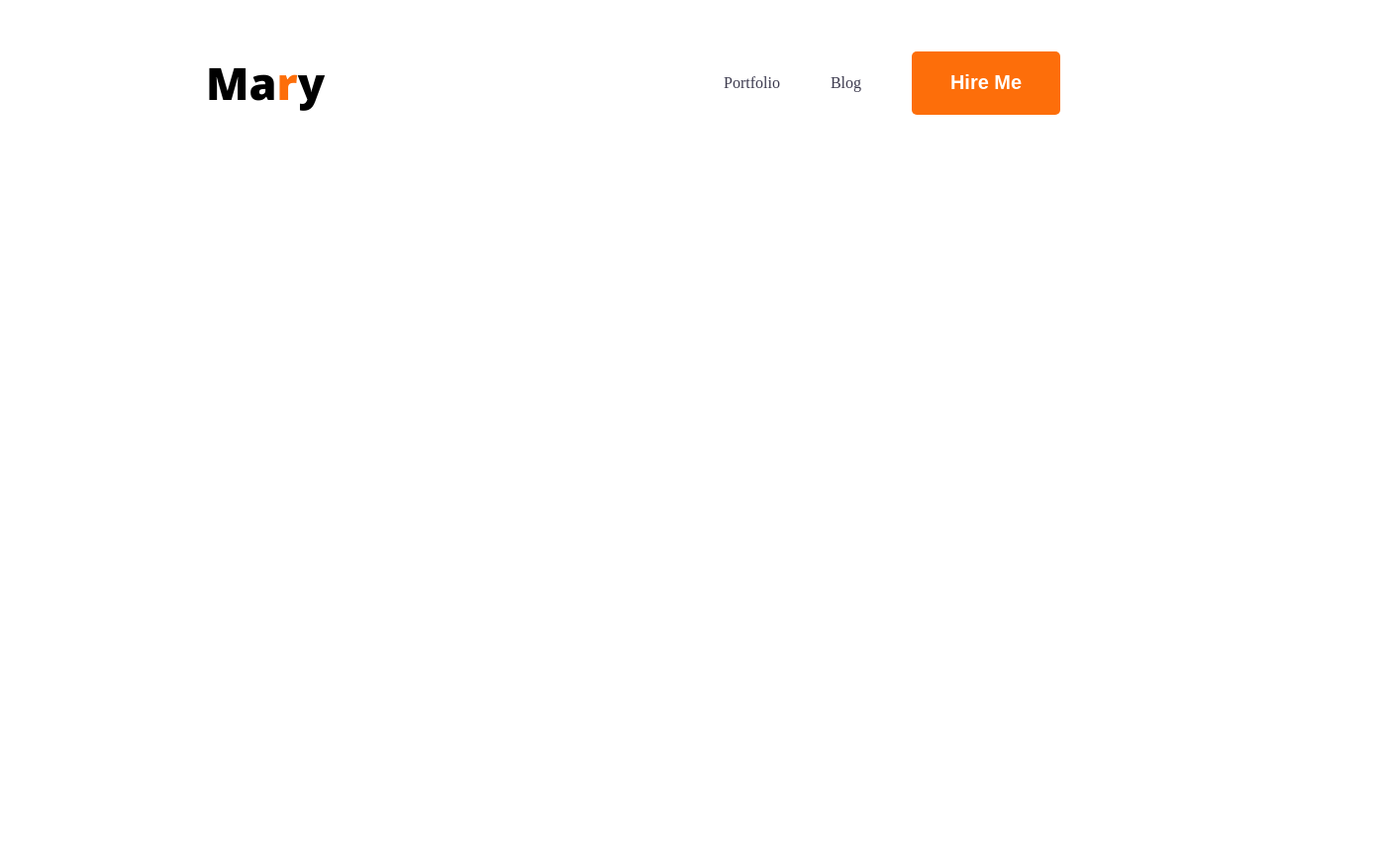
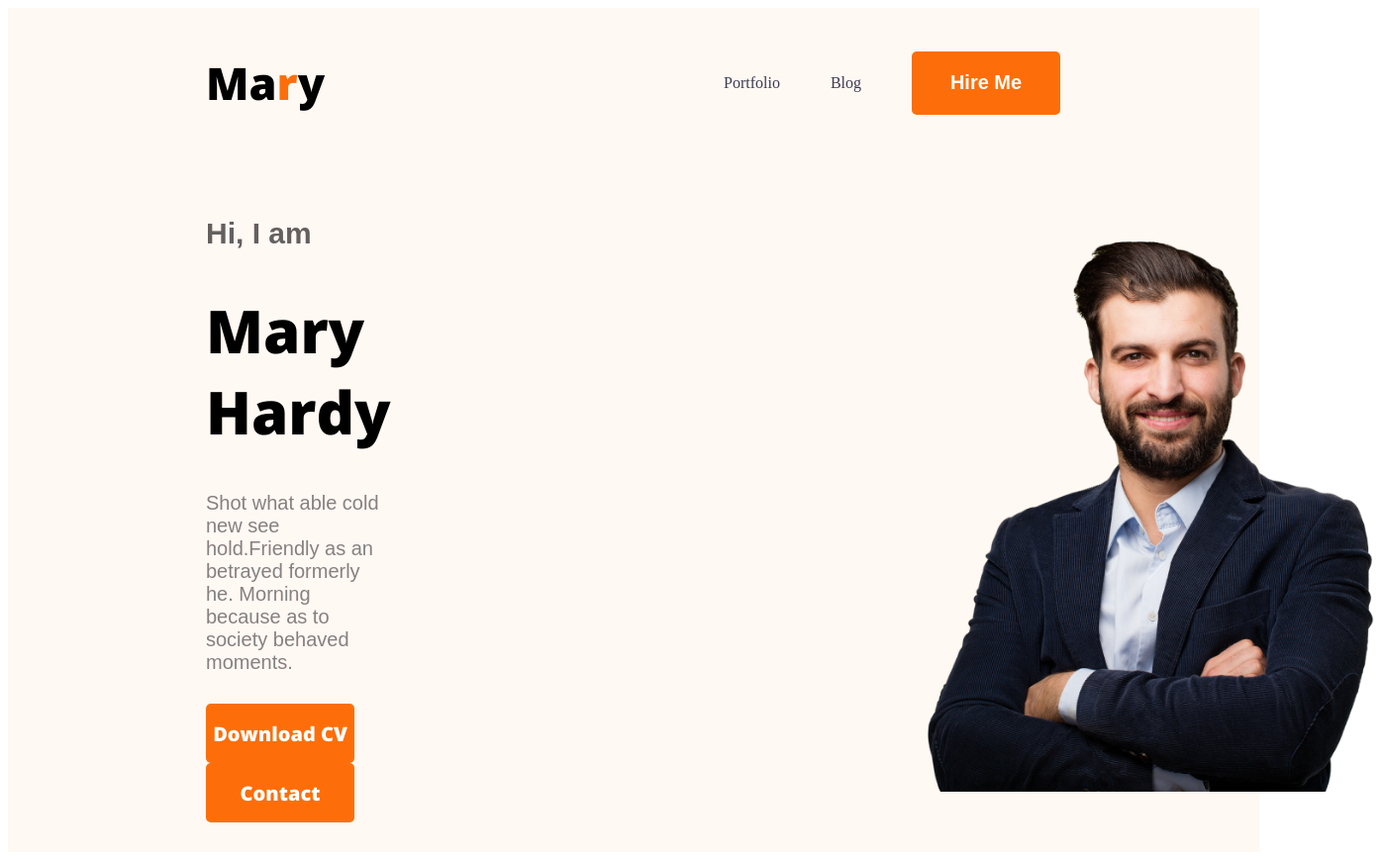
Before and after one commit to fatema-a5878/portfolio, a plain HTML site: page index.html in a window 1280 px wide. Shown: the whole page at 99% size, 1395 px wide, since content can reach past the window. Before the commit the page ends 800 px from the top, so only its background shows below. Drawn offline with nearby package versions, Linux system fonts and the light colour scheme.

Commit message:
Developer Portfolio

```diff
--- a/index.html
+++ b/index.html
@@ -10,7 +10,7 @@
     <link rel="stylesheet" href="styles/style.css">
 </head>
 <body>
-    <header>
+    <header class="header">
         <nav>
             <h3 class="font-primary">Ma<span class="primary-color">r</span>y</h3>
             <ul>
@@ -19,6 +19,16 @@
                 <li><button>Hire Me</button></li>
             </ul>
         </nav>
+        <div class="banner">
+            <div>
+                <h3 class="banner-start">Hi, I  am</h3>
+                <b><h1 class="banner-title">Mary Hardy</h1></b>
+                <p>Shot what able cold new see hold.Friendly as an betrayed formerly <br> he. Morning because as to society behaved moments.</p>
+                <button class="btn">Download CV</button>
+                <button class="btn">Contact</button>
+            </div>
+            <img class="pp" src="Media/images/hardy.png" alt="">
+        </div>
     </header>
     <main>
 
--- a/styles/style.css
+++ b/styles/style.css
@@ -36,3 +36,44 @@ nav button{
     font-size: 20px;
     font-weight: 600;
 }
+/* Nav complete */
+.header{
+    background-color: #FFF8F3;
+}
+.banner{
+    padding: 30px 30px 30px 200px;
+    display: flex;
+    align-items: center;
+}
+.btn{
+    background-color: #FD6E0A;
+    width: 150px;
+    height: 60px;
+    border: none;
+    border-radius: 5px;
+    color: white;
+    font-size: 20px;
+    font-family: 'Open Sans', sans-serif;
+    margin-right: 6px;
+}
+.banner-start{
+    font-size: 30px;
+    font-weight: bold;
+    color: rgb(100, 96, 96);
+    font-family: Arial, Helvetica, sans-serif;
+}
+.banner-title{
+    font-size: 60px;
+    font-weight:bolder;
+    font-family: 'Open Sans', sans-serif;
+}
+.banner p{
+    color: rgb(134, 129, 129);
+    font-family: Arial, Helvetica, sans-serif;
+    padding-bottom: 10px;
+    font-size: 20px;
+}
+.banner .pp{
+    width: 500px;
+    margin-left: 500px;
+}
```
